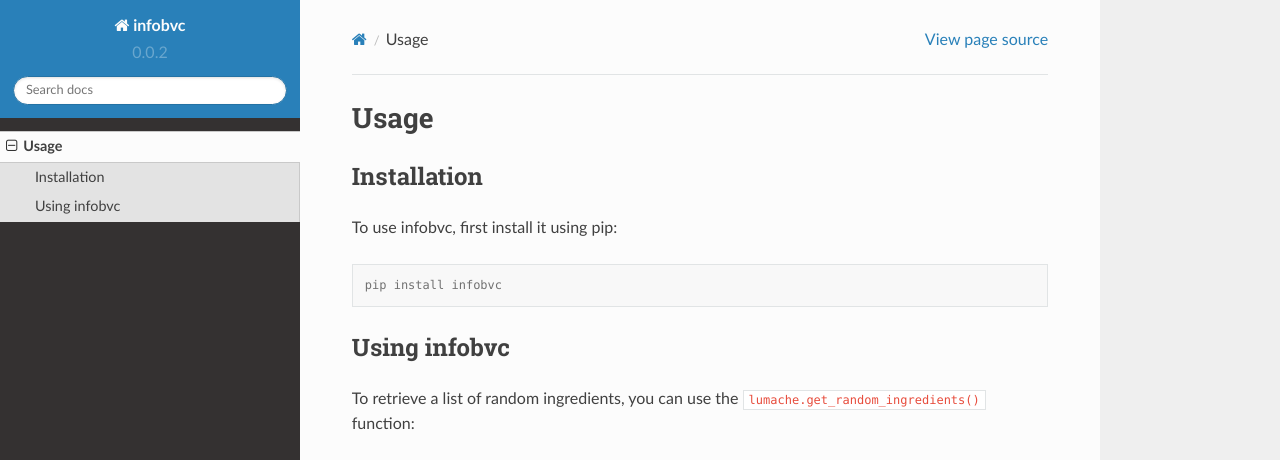
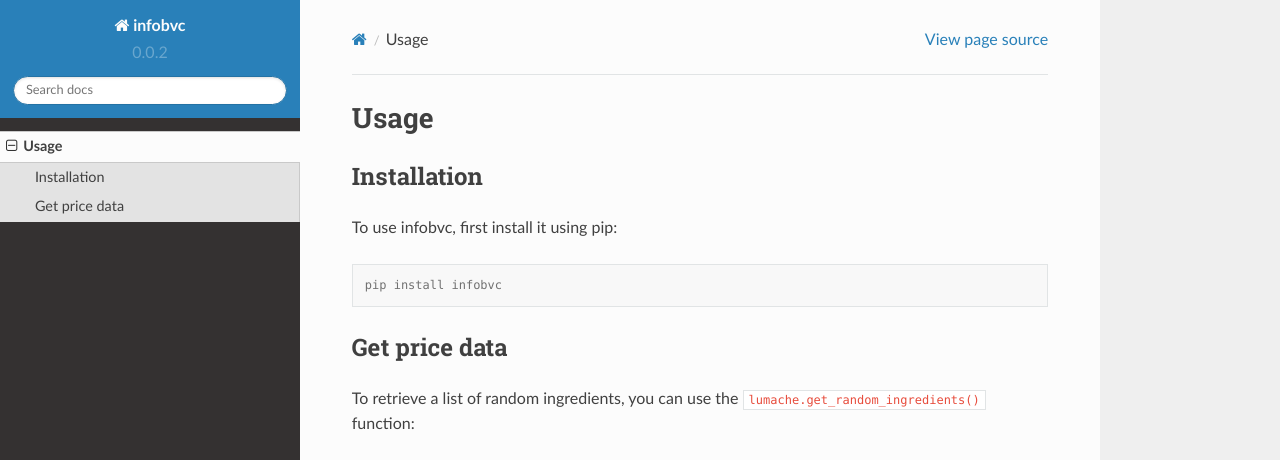
Before and after one commit to FabianTriana/infobvc, a Sphinx documentation site: the page built from docs/source/usage.rst, in a window 1280 px wide and 1095 px high. Shown: the top 460 px of the window. Built offline with Sphinx 7.4.7 and the Read the Docs theme 2.0.0, drawn with Linux system fonts in a browser that asks for light colours; grey boxes are pictures that could not be loaded.

Commit message:
Update usage.rst

```diff
--- a/docs/source/usage.rst
+++ b/docs/source/usage.rst
@@ -12,7 +12,7 @@ To use infobvc, first install it using pip:
 
    pip install infobvc
 
-Using infobvc
+Get price data
 ----------------
 
 To retrieve a list of random ingredients,
```
